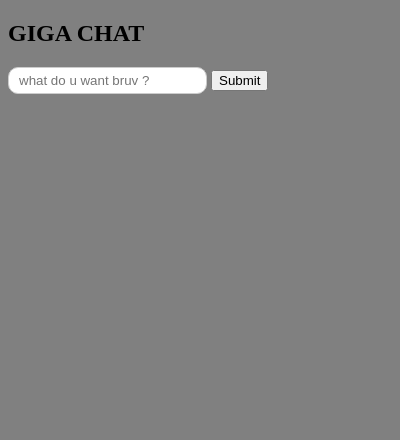
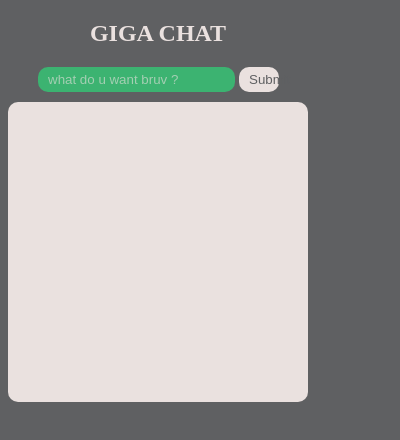
Before and after one commit to MedAzizBenAnaya/SubAnyGerman, a browser extension: page popup.html in a window 400 px wide. Drawn offline with Linux system fonts and the light colour scheme.

Commit message:
almost finished

```diff
--- a/style.css
+++ b/style.css
@@ -1,30 +1,80 @@
 
 body {
-    background-color: gray; /* Change to your desired color */
+    background-color: #5f6062;
+
 }
 
-label {
-    font-family: "Arial", sans-serif;
-    transition: color 0.3s ease;
+h2{
+    color: #eae1df;
+    text-align: center;
 
 }
 
 input {
 
-    border: 1px solid #ccc;
+    margin-left: 30px;
+    border: 1px  ;
     border-radius: 10px;
     padding: 5px 10px;
-    display: inline-block;
+}
+
+
+input[type=text] {
+
+    color: #eae1df;
+    outline: none;
+    background-color: #3cb371 ;
 
 }
 
+::placeholder{
+    color: #eae1df;
+    opacity: 60%;
+}
+
+
+
+#submit-button {
+
+    border: none;
+    color: #5f6062;
+    background-color:#eae1df ;
+    opacity: 100%;
+
+
+    border-radius: 10px;
+
+    padding: 5px 10px;
+    text-align: center;
+
+    text-decoration: none;
+    display: inline-block;
+    width: 40px;
+    opacity: 100%;
+
+    transition: 300ms;
+
+}
+
+#submit-button:hover {
+    opacity: 70%;
+
+}
+
+
 .popup-container {
     max-width: 100%;
-    width: 300px; /* Adjust as needed */
+    width: 300px;
     height: auto;
 
 }
 
-#response-container {
+#response-container{
     margin-top: 10px;
+    max-width: 100%;
+    width: 300px;
+    border-radius: 10px;
+
+    height:300px;
+    background-color: #eae1df;
 }
```
Also changed, not shown: manifest.json.
